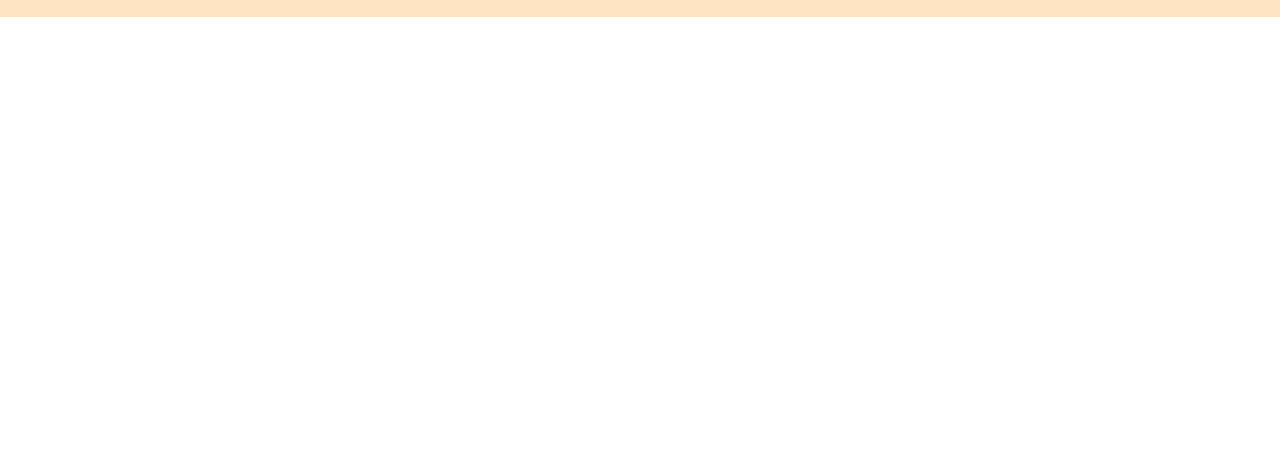
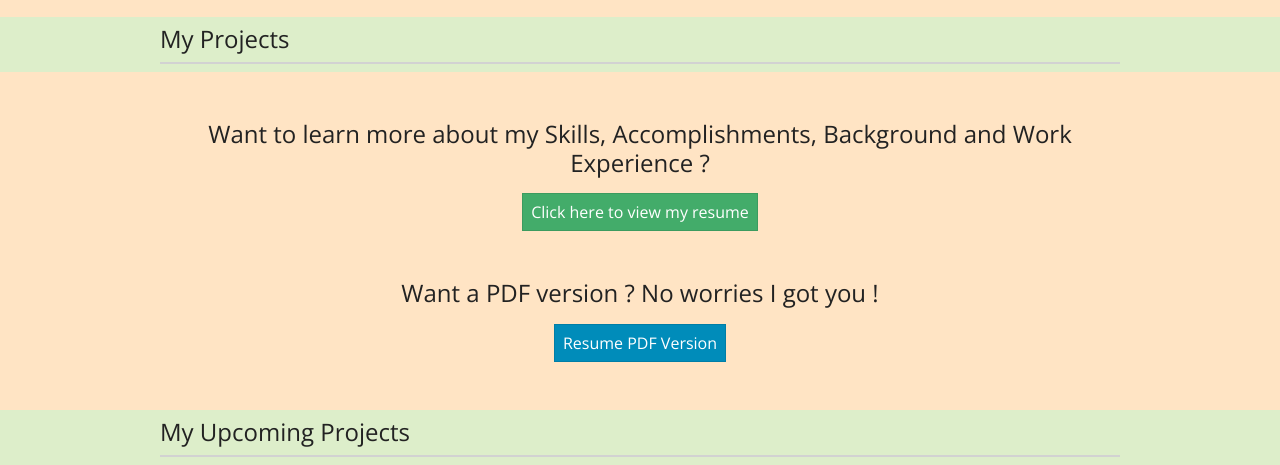
Before and after one commit to Sagar21999/Sagar21999.github.io, a plain HTML site: page index.html in a window 1280 px wide. Shown: the part 619-1084 px from the top of the page. Before the commit the page ends 800 px from the top, so only its background shows below. Drawn offline with nearby package versions, Linux system fonts and the light colour scheme.

Commit message:
Updated resume and other templates

```diff
--- a/css/styles.css
+++ b/css/styles.css
@@ -38,3 +38,14 @@ hr.new1{
 .bi-linkedin, .bi-github,.bi-instagram{
     font-size:xxx-large
 }
+.resume{
+    /* background-color:#ddeeca; */
+    background-color: bisque;
+    text-align: center;
+}
+.modal-header{
+    background-color: whitesmoke;
+}
+.projects, .future-projects{
+    background-color: #ddeeca;
+}
--- a/index.html
+++ b/index.html
@@ -57,5 +57,64 @@
 
     </div>
   </section>
+
+  <section id="projects" class="projects">
+    <h4 class="pt-2 w-75 m-auto">My Projects</h4>
+
+    <div class="center w-75 m-auto pt-2 pb-2">
+      <div class="card banner embed-responsive">
+
+    </div>
+    </div>
+  </section>
+
+  <section id="resume" class="resume pt-5 pb-5">
+    <div class="embed-responsive center">
+      <h4 class=" w-75 m-auto">Want to learn more about my Skills, Accomplishments, Background and Work Experience ?</h4>
+      <div class="w-25 mt-3 m-auto center">
+        <button onclick="document.getElementById('resumeModal').style.display='block'" class=" center btn btn-success pd-2">Click here to view my resume</button>
+      </div>
+    </div>
+    <div class="embed-responsive center mt-5">
+      <h4 class=" w-75 m-auto">Want a PDF version ? No worries I got you !</h4>
+      <div class="w-25 mt-3  m-auto center">
+        <a class="btn btn-primary" href="https://drive.google.com/file/d/1d2BS39pF_1Ei0_B593p3jruE54Ezm7dB/view?usp=sharing" role="button" >
+          Resume PDF Version
+        </a>      </div>
+    </div>
+  </section>
+
+  <section id="futureprojects" class="future-projects">
+    <h4 class="pt-2 w-75 m-auto">My Upcoming Projects</h4>
+
+    <div class="center w-75 m-auto pt-2 pb-2">
+      <div class="card banner embed-responsive">
+
+    </div>
+    </div>
+  </section>
+
+
+
+
+  <div class="modal" id="resumeModal">
+    <div class="modal-dialog modal-dialog-centered modal-lg" role="document">
+      <div class="modal-content">
+        <div class="modal-header">
+          <h5 class="modal-title">Sagar Naidu Potana Resume</h5>
+          <button type="button" onclick="document.getElementById('resumeModal').style.display='none'" class="btn-close" data-bs-dismiss="modal" aria-label="Close">
+            <span aria-hidden="true"></span>
+          </button>
+        </div>
+        <div class="modal-body">
+          <embed type="text/html" src="resume.html"  width="780" height="400">
+
+        </div>
+        <div class="modal-footer">
+          <button type="button" class="btn btn-outline-danger" onclick="document.getElementById('resumeModal').style.display='none'" data-bs-dismiss="modal">Close</button>
+        </div>
+      </div>
+    </div>
+  </div>
 </body>
 </html>
```
